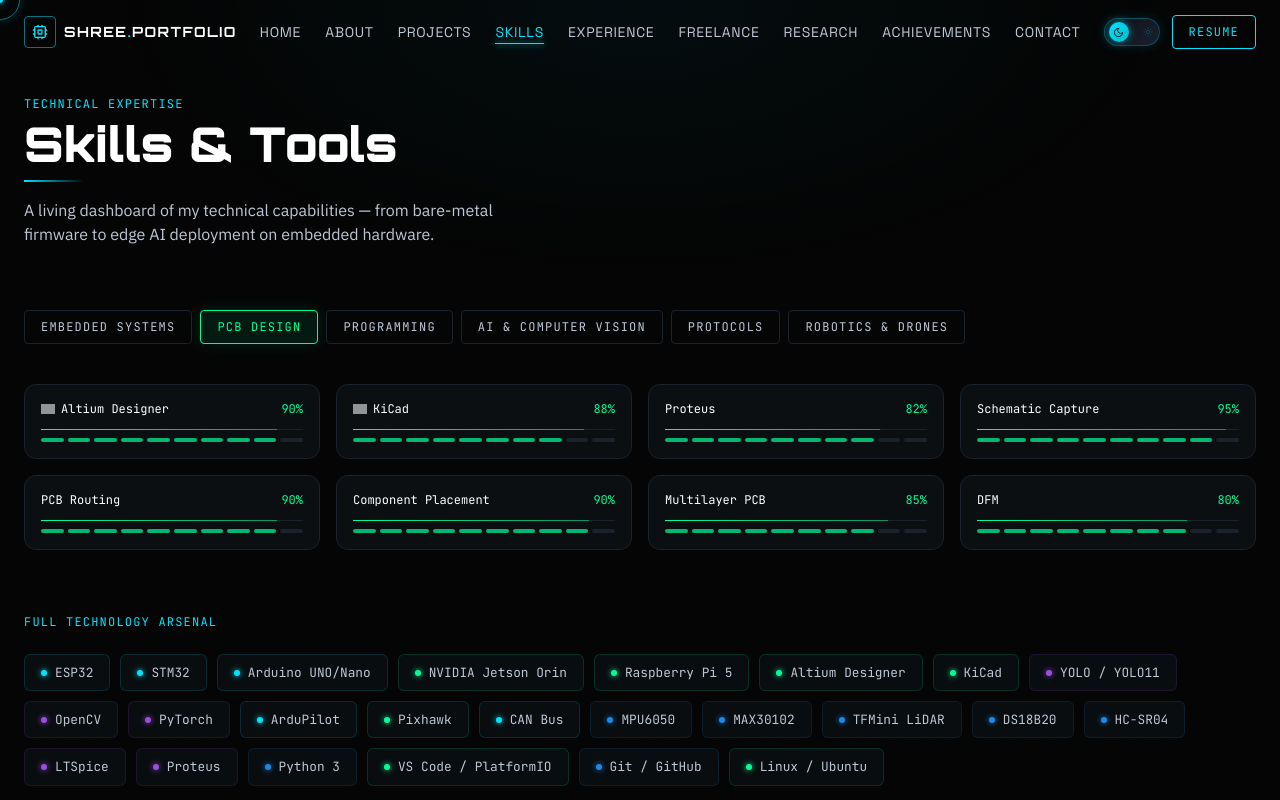
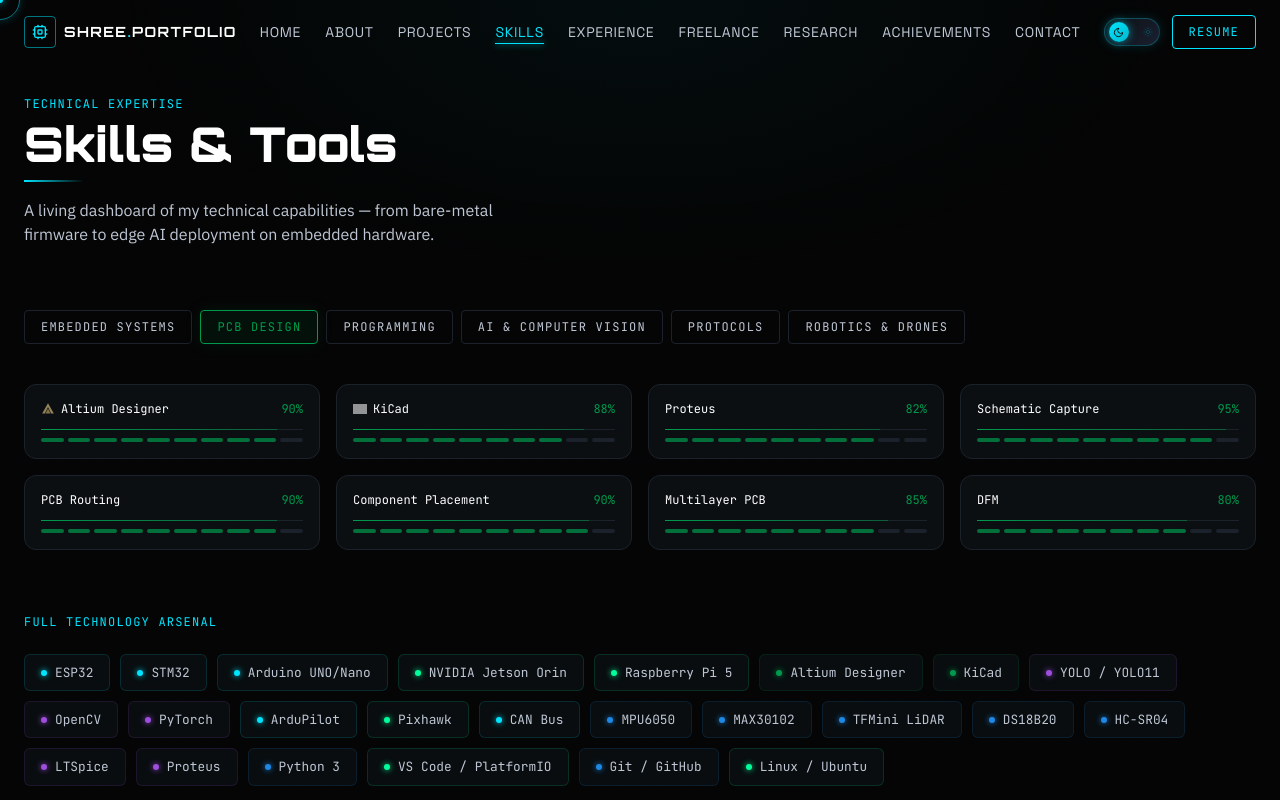
Before and after one commit to Shree699/portfolio_final, a Next.js app: page /skills in a window 1280 px wide. Both pictures are taken after a click on the button "PCB DESIGN". Shown: the top 800 px of the page. Built offline with nearby package versions, Linux system fonts and the light colour scheme; grey boxes are pictures that could not be loaded.

Commit message:
fix: Altium Designer custom SVG logo, PCB category color #00FF9C → #00994D (dark green)

```diff
--- a/app/skills/page.tsx
+++ b/app/skills/page.tsx
@@ -21,9 +21,9 @@ const SKILL_CATEGORIES = [
   {
     id: 'pcb',
     label: 'PCB Design',
-    color: '#00FF9C',
+    color: '#00994D',
     skills: [
-      { name: 'Altium Designer', level: 90, logo: 'https://cdn.simpleicons.org/altiumdesigner/A5915F' },
+      { name: 'Altium Designer', level: 90, logo: 'altium' },
       { name: 'KiCad', level: 88, logo: 'https://cdn.simpleicons.org/kicad/314CB0' },
       { name: 'Proteus', level: 82, logo: null },
       { name: 'Schematic Capture', level: 95, logo: null },
@@ -96,8 +96,8 @@ const ALL_CHIPS = [
   { name: 'Arduino UNO/Nano', category: 'Embedded', color: '#00E5FF' },
   { name: 'NVIDIA Jetson Orin', category: 'AI Hardware', color: '#00FF9C' },
   { name: 'Raspberry Pi 5', category: 'SBC', color: '#00FF9C' },
-  { name: 'Altium Designer', category: 'PCB', color: '#00FF9C' },
-  { name: 'KiCad', category: 'PCB', color: '#00FF9C' },
+  { name: 'Altium Designer', category: 'PCB', color: '#00994D' },
+  { name: 'KiCad', category: 'PCB', color: '#00994D' },
   { name: 'YOLO / YOLO11', category: 'AI', color: '#9D4EDD' },
   { name: 'OpenCV', category: 'CV', color: '#9D4EDD' },
   { name: 'PyTorch', category: 'AI', color: '#9D4EDD' },
@@ -235,7 +235,13 @@ function SkillCard({ name, level, color, logo }: { name: string; level: number;
     >
       <div className="flex items-center justify-between mb-3">
         <div className="flex items-center gap-1.5 min-w-0">
-          {logo && (
+          {logo === 'altium' ? (
+            /* Custom Altium Designer SVG logo */
+            <svg width="14" height="14" viewBox="0 0 24 24" fill="none" xmlns="http://www.w3.org/2000/svg" className="flex-shrink-0 opacity-90">
+              <path d="M12 2L2 19.5h4.5L12 8.5l5.5 11H22L12 2z" fill="#A5915F"/>
+              <path d="M7.5 19.5h9L12 11l-4.5 8.5z" fill="#C4A96B" opacity="0.7"/>
+            </svg>
+          ) : logo ? (
             <img
               src={logo}
               alt=""
@@ -244,7 +250,7 @@ function SkillCard({ name, level, color, logo }: { name: string; level: number;
               className="flex-shrink-0 opacity-80"
               style={{ filter: 'brightness(1.15)' }}
             />
-          )}
+          ) : null}
           <span className="font-mono text-xs text-white truncate">{name}</span>
         </div>
         <span className="font-mono text-xs flex-shrink-0 ml-2" style={{ color }}>{level}%</span>
```
